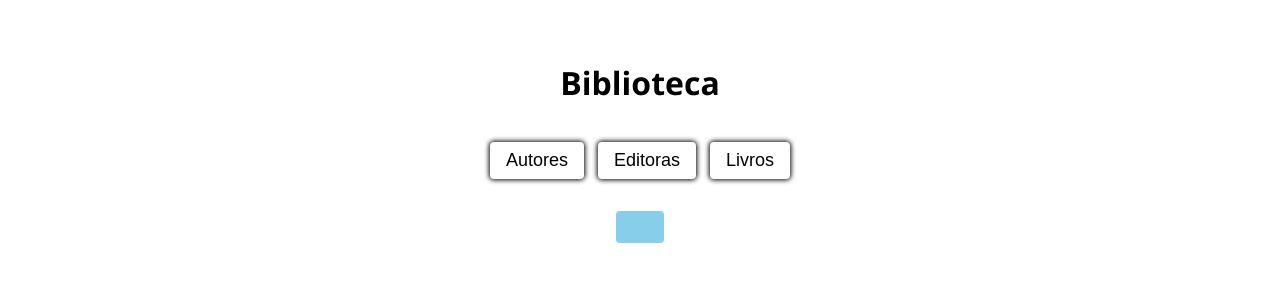
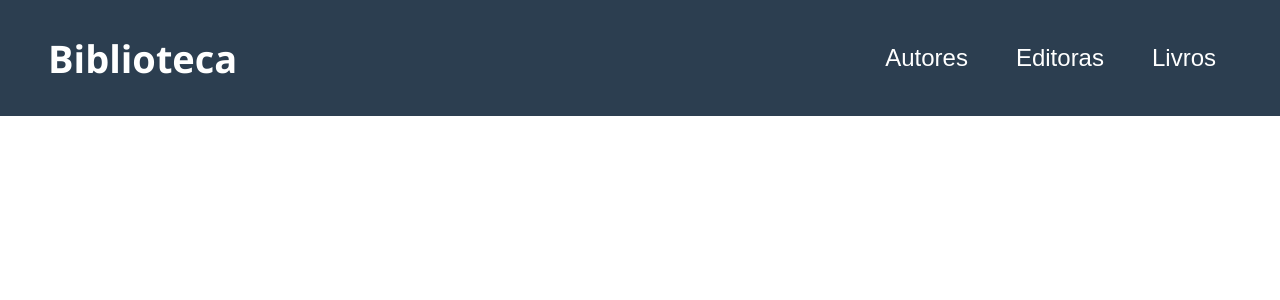
Before and after one commit to Samuel-millerr/GitHub_PBE_Senai_2-Semestre, a Vue app in the folder frontend/: page / in a window 1280 px wide. Shown: the top 300 px of the page. Built offline with nearby package versions, Linux system fonts and the light colour scheme; no server answers.

Commit message:
style: estilização das páginas e alterções das informações que aparecem da na tela

```diff
--- a/frontend/index.html
+++ b/frontend/index.html
@@ -4,7 +4,7 @@
     <meta charset="UTF-8">
     <link rel="icon" href="/favicon.ico">
     <meta name="viewport" content="width=device-width, initial-scale=1.0">
-    <title>Vite App</title>
+    <title> Biblioteca - PBE 2°Semestre </title>
   </head>
   <body>
     <div id="app"></div>
--- a/frontend/src/App.vue
+++ b/frontend/src/App.vue
@@ -1,29 +1,29 @@
 <template>
   <main id="mainLibrary">
-    <h1> Biblioteca </h1>
+      <header>
+      <h1 @click="activeData = ''"> Biblioteca </h1>
 
-    <div>
-      <button @click="activeData = 'authors'">Autores</button>
-      <button @click="activeData = 'publishers'">Editoras</button>
-      <button @click="activeData = 'books'">Livros</button>
-    </div>
 
-    <section>
+      <div>
+        <button @click="activeData = 'authors'">Autores</button>
+        <button @click="activeData = 'publishers'">Editoras</button>
+        <button @click="activeData = 'books'">Livros</button>
+      </div>
+    </header>
       <Authors v-if="activeData === 'authors'" :data="authors" title="Lista de Autores" />
       <Publishers v-if="activeData === 'publishers'" :publishers="posts" title="Lista de Editoras" />
       <Books v-if="activeData === 'books'" :data="books" title="Lista de Editoras" />
-    </section>
   </main>
 </template>
 
 <script setup>
-import { ref, onMounted } from 'vue'
+import { ref, onMounted, onDeactivated } from 'vue'
 
 import Authors from './components/authors.vue'
 import Publishers from './components/publishers.vue'
 import Books from './components/books.vue'
 
-const activeData = ref('users')
+const activeData = ref('')
 
 const books = ref([])
 const authors = ref([])
@@ -50,43 +50,53 @@ main {
   display: flex;
   flex-direction: column;
   align-items: center;
-  gap: 1rem;
-  height: 100vh;
+  gap: 0.25rem;
   width: 100%;
   font-family: 'Segoe UI', Tahoma, Geneva, Verdana, sans-serif;
 }
 
-section {
-  margin-top: 1rem;
-  background-color: skyblue;
+header {
+  display: flex;
+  justify-content: space-between;
+  width: 100%;
+  background-color: #2c3e50;
   color: white;
-  padding: 1rem 1.5rem 1rem 1.5rem;
-  border-radius: 0.25rem;
+  padding: 2rem 3rem 2rem 3rem;
 }
 
 div {
   display: flex;
+  align-items: center;
   justify-content: space-between;
-  width: 25%;
+  gap: 1rem;
 }
 
 button {
-  padding: 0.5rem 1rem 0.5rem 1rem;
-  border-radius: 0.25rem;
-  font-size: 18px;
+  max-height: 2.5rem;
+  padding: 0.4rem 1rem 0.4rem 1rem;
+  font-size: 24px;
   font-weight: 500;
   border: none;
-  background-color: white;
-  color: black;
-  box-shadow: 0 0 5px 1px black;
+  background-color: transparent;
+  color: white;
   transition: 1s;
+  cursor: pointer;
 }
 
 button:hover {
-  transform: translateY(-2px);
+  transform: translateY(-4px);
 }
 
-article {
-  font-size: 22px;
+h1 {
+  font-size: 38px;
+  cursor: pointer;
+}
+
+.fade-enter-active, .fade-leave-active {
+  transition: opacity 0.4s ease;
+}
+
+.fade-enter-from, .fade-leave-to {
+  opacity: 0;
 }
 </style>
--- a/frontend/src/assets/main.css
+++ b/frontend/src/assets/main.css
@@ -1,6 +1,5 @@
-#app {
-    max-width: 100%;
-    margin: 0 auto;
-    padding: 2rem;
-    font-weight: normal;
+* {
+    padding: 0;
+    margin: 0;
+    box-sizing: border-box;
 }
--- a/frontend/src/components/authors.vue
+++ b/frontend/src/components/authors.vue
@@ -1,11 +1,20 @@
 <template>
   <article>
     <h1>Lista de Autores</h1>
-    <ul>
-      <li v-for="author in authors" :key="authors.id">
-        {{author.nome }} - {{author.sobrenome}} - {{author.nacionalidade}}
-      </li>
-    </ul>
+    <table>
+      <thead>
+        <th> Nome </th>
+        <th> Sobrenome </th>
+        <th> Data de Nascimento </th>
+        <th> Nacionalidade </th>
+      </thead>
+      <tr v-for="author in authors" :key="authors.id">
+        <td> {{author.nome }} </td>
+        <td> {{author.sobrenome}} </td>
+        <td> {{author.data_nascimento}}</td>
+        <td> {{author.nacionalidade}} </td>
+      </tr>
+    </table>
   </article>
 </template>
 
@@ -28,3 +37,40 @@ defineExpose({
   authors
 })
 </script>
+
+<style>
+table {
+  width: 100%;
+  border-collapse: collapse;
+  margin-top: 0.5rem;
+  font-family: Arial, sans-serif;
+  font-size: 0.85rem;
+  cursor: pointer;
+}
+
+table th,
+table td {
+  border: 1px solid #ccc;
+  padding: 6px 8px;
+  font-size: 20px;
+  text-align: left;
+  vertical-align: top;
+}
+
+table th {
+  background-color: #2c3e50;
+  color: white;
+  font-weight: 600;
+  font-size: 18px;
+  padding: 0.5rem;
+}
+
+table tr:hover {
+  background-color: #f1f1f1;
+}
+
+table td {
+  color: #333;
+  line-height: 1.3;
+}
+</style>
--- a/frontend/src/components/books.vue
+++ b/frontend/src/components/books.vue
@@ -1,11 +1,36 @@
 <template>
   <article>
     <h1>Lista de Livros</h1>
-    <ul>
-      <li v-for="book in books" :key="book.id">
-        {{ book.titulo }} - {{book.subtitulo}} - ({{book.ano_publicacao}})
-      </li>
-    </ul>
+    <table>
+      <thead>
+        <tr>
+          <th> Titulo </th>
+          <th> ISBN </th>
+          <th> Ano de Publicação </th>
+          <th> Autor </th>
+          <th> Editora </th>
+          <th> Páginas </th>
+          <th> Preço </th>
+          <th> Estoque </th>
+          <th> Disponível </th>
+          <th> Peso </th>
+          <th> Dimensões </th>
+        </tr>
+      </thead>
+      <tr v-for="book in books" :key="book.id">
+        <td> {{ book.titulo }} </td>
+        <td> {{ book.isbn }}</td>
+        <td> {{book.ano_publicacao}} </td>
+        <td> {{book.autor.nome }}  </td>
+        <td> {{ book.editora.nome }} </td>
+        <td> {{ book.paginas}} </td>
+        <td> R$ {{ book.preco }}</td>
+        <td> {{ book.estoque }}</td>
+        <td> {{ book.disponivel ? 'Sim' : 'Não' }} </td>
+        <td> {{ book.peso }}</td>
+        <td> {{ book.dimensoes }}</td>
+      </tr>
+    </table>
   </article>
 </template>
 
@@ -18,6 +43,7 @@ async function getBooks() {
   const response = await fetch('http://127.0.0.1:8000/api/viewBook/')
   const data = await response.json()
   books.value = data
+  console.log(data)
 }
 
 onMounted(() => {
@@ -28,3 +54,40 @@ defineExpose({
   books
 })
 </script>
+
+<style>
+table {
+  width: 100%;
+  border-collapse: collapse;
+  margin-top: 0.5rem;
+  font-family: Arial, sans-serif;
+  font-size: 0.85rem;
+  cursor: pointer;
+}
+
+table th,
+table td {
+  border: 1px solid #ccc;
+  padding: 6px 8px;
+  font-size: 20px;
+  text-align: left;
+  vertical-align: top;
+}
+
+table th {
+  background-color: #2c3e50;
+  color: white;
+  font-weight: 600;
+  font-size: 18px;
+  padding: 0.5rem;
+}
+
+table tr:hover {
+  background-color: #f1f1f1;
+}
+
+table td {
+  color: #333;
+  line-height: 1.3;
+}
+</style>
--- a/frontend/src/components/publishers.vue
+++ b/frontend/src/components/publishers.vue
@@ -1,11 +1,22 @@
 <template>
   <article>
     <h1>Lista de Editoras</h1>
-    <ul>
-      <li v-for="publisher in publishers" :key="publishers.id">
-        {{publisher.nome }} - {{publisher.cnpj}}
-      </li>
-    </ul>
+    <table>
+      <thead>
+        <th> Nome </th>
+        <th> CNPJ </th>
+        <th> Telefone </th>
+        <th> Email </th>
+        <th> Site </th>
+      </thead>
+      <tr v-for="publisher in publishers" :key="publishers.id">
+        <td> {{publisher.nome }} </td>
+        <td> {{publisher.cnpj}} </td>
+        <td> {{publisher.telefone}} </td>
+        <td> {{publisher.email}} </td>
+        <td> {{publisher.site}} </td>
+      </tr>
+    </table>
   </article>
 </template>
 
@@ -28,3 +39,44 @@ defineExpose({
   publishers
 })
 </script>
+
+<style>
+article {
+  width: 100%;
+  padding: 1rem;
+}
+table {
+  width: 100%;
+  border-collapse: collapse;
+  margin-top: 0.5rem;
+  font-family: Arial, sans-serif;
+  font-size: 0.85rem;
+  cursor: pointer;
+}
+
+table th,
+table td {
+  border: 1px solid #ccc;
+  padding: 6px 8px;
+  font-size: 20px;
+  text-align: left;
+  vertical-align: top;
+}
+
+table th {
+  background-color: #2c3e50;
+  color: white;
+  font-weight: 600;
+  font-size: 18px;
+  padding: 0.5rem;
+}
+
+table tr:hover {
+  background-color: #f1f1f1;
+}
+
+table td {
+  color: #333;
+  line-height: 1.3;
+}
+</style>
```
Also changed, not shown: frontend/src/assets/base.css (deleted).
